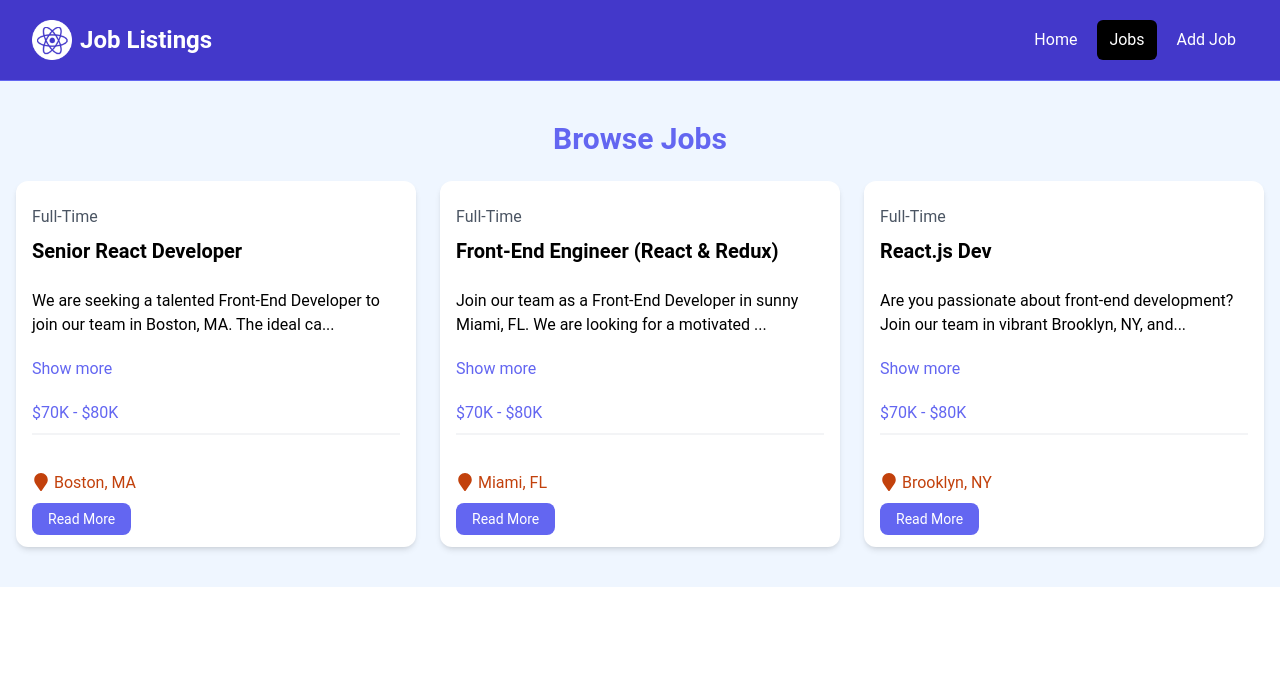
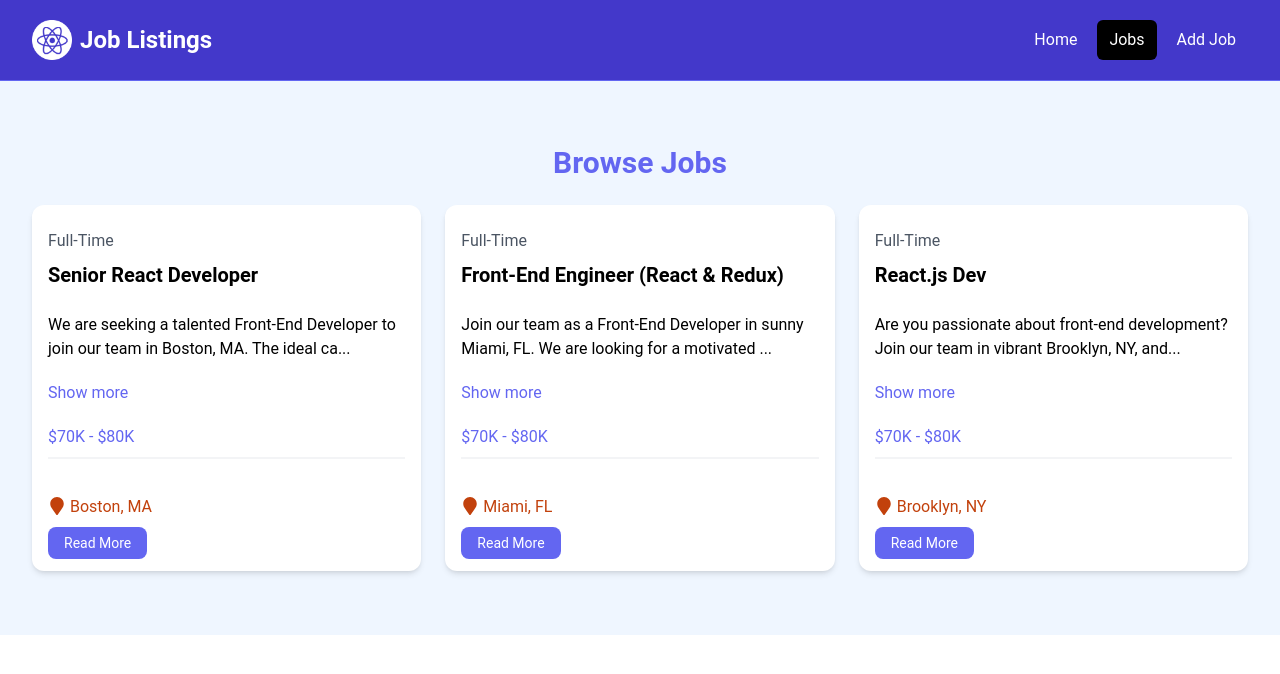
Before and after one commit to 7daytheory/react-2024, a React (Vite) app in the folder my-react-app/: page /jobs in a window 1280 px wide. Shown: the top 674 px of the page. Built offline with nearby package versions, Linux system fonts and the light colour scheme.

Commit message:
Display Jobs on Show all jobs page

```diff
--- a/my-react-app/src/pages/JobsPage.jsx
+++ b/my-react-app/src/pages/JobsPage.jsx
@@ -1,10 +1,11 @@
-import React from 'react'
-import Listings from '../components/Listings'
+import Listings from '../components/Listings';
 
 const JobsPage = () => {
-  return (
-    <Listings />
-  )
-}
+    return (
+      <section className='bg-blue-50 px-4 py-6'>
+        <Listings />
+      </section>
+    )
+  };
 
 export default JobsPage
```
